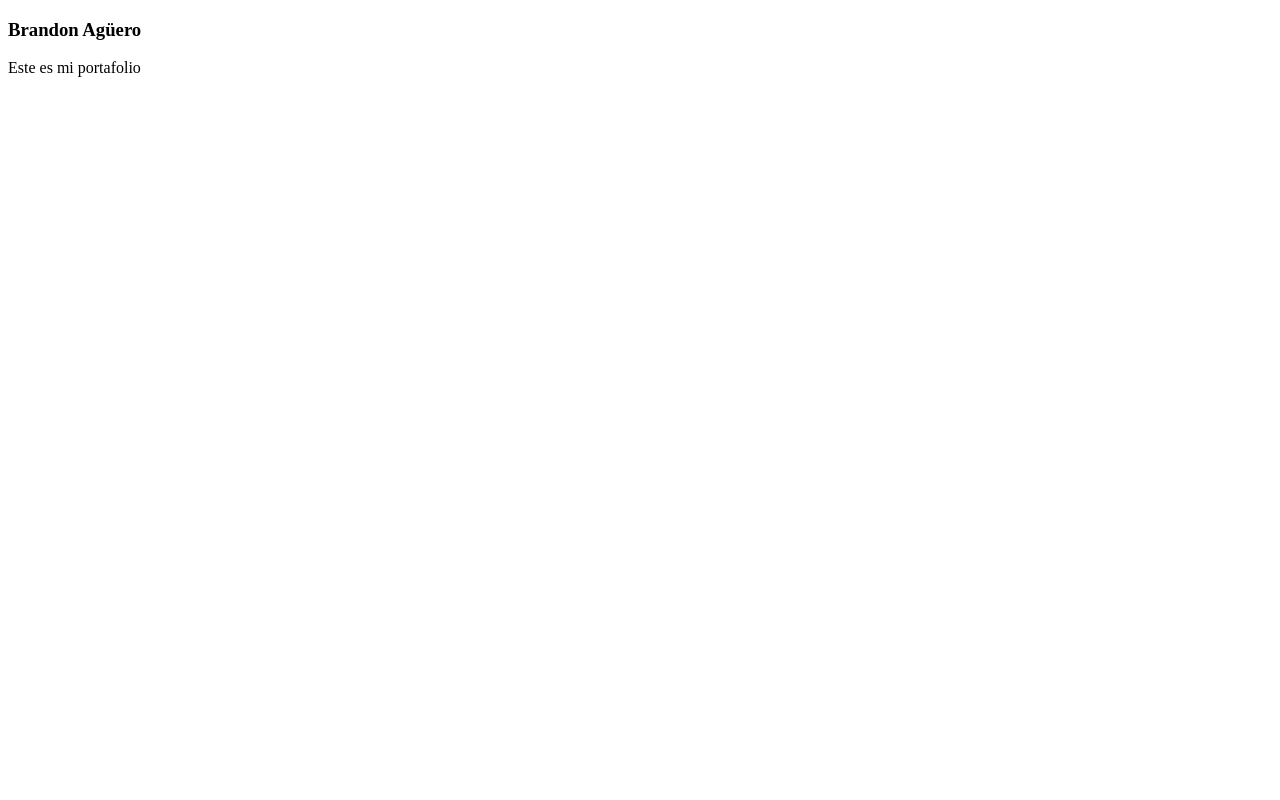
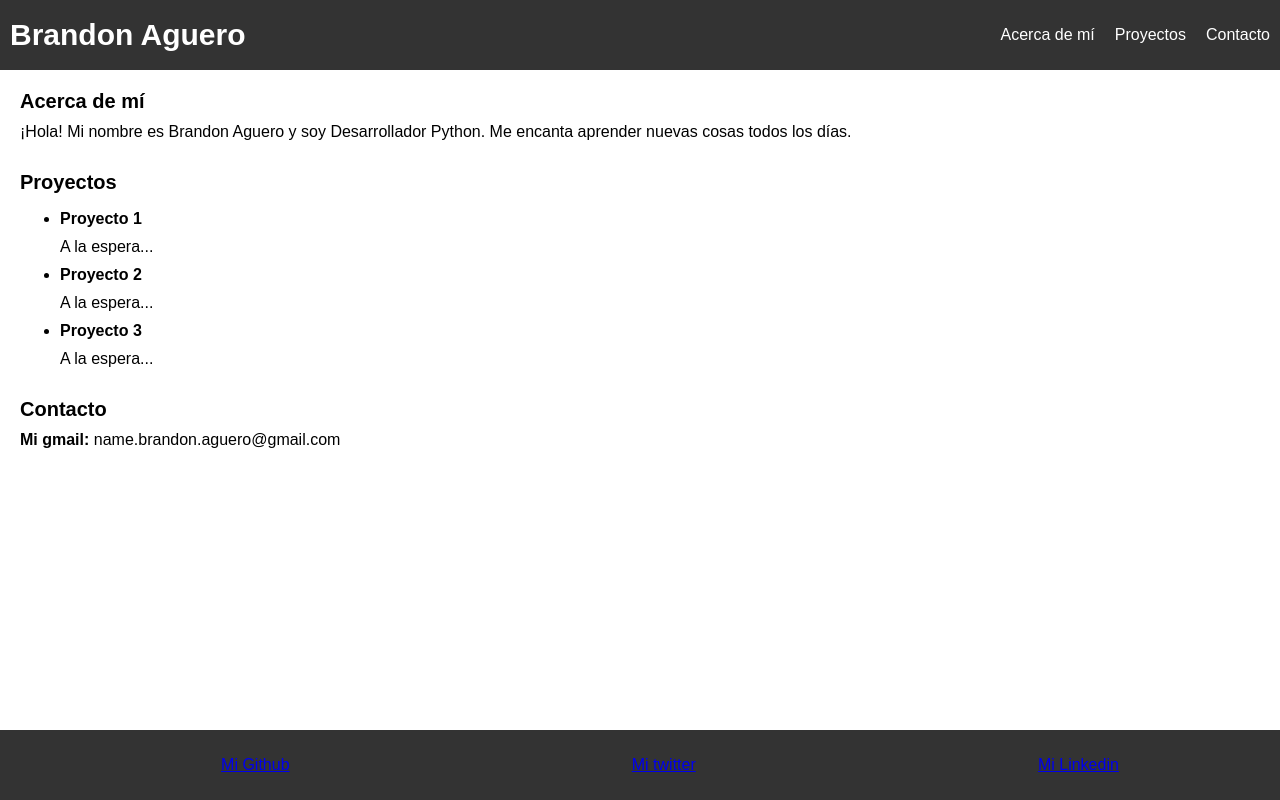
Before and after one commit to BrandonAguero/brandonaguero.github.io, a plain HTML site: page index.html in a window 1280 px wide. Drawn offline with Linux system fonts and the light colour scheme.

Commit message:
Agregamos un mejor html y css

```diff
--- a/index.html
+++ b/index.html
@@ -11,8 +11,48 @@
 </head>
 <body>
     <header>
-        <h3>Brandon Agüero</h3>
-        <p>Este es mi portafolio</p>
-    </header>
+		<h1>Brandon Aguero</h1>
+		<nav>
+			<ul>
+				<li><a href="#acerca-de-mi">Acerca de mí</a></li>
+				<li><a href="#proyectos">Proyectos</a></li>
+				<li><a href="#contacto">Contacto</a></li>
+			</ul>
+		</nav>
+	</header>
+	<main>
+		<section id="acerca-de-mi">
+			<h2>Acerca de mí</h2>
+			<p>¡Hola! Mi nombre es Brandon Aguero y soy Desarrollador Python. Me encanta aprender nuevas cosas todos los días.</p>
+		</section>
+		<section id="proyectos">
+			<h2>Proyectos</h2>
+			<ul>
+				<li>
+					<h3>Proyecto 1</h3>
+					<p>A la espera...</p>
+				</li>
+				<li>
+					<h3>Proyecto 2</h3>
+					<p>A la espera...</p>
+				</li>
+				<li>
+					<h3>Proyecto 3</h3>
+					<p>A la espera...</p>
+				</li>
+			</ul>
+		</section>
+		<section id="contacto">
+			<h2>Contacto</h2>
+			<p><strong>Mi gmail:</strong> name.brandon.aguero@gmail.com</p>
+		</section>
+	</main>
+	<footer>
+		<ul>
+			<li><a href="#">Mi Github</a></li>
+			<li><a href="#">Mi twitter</a></li>
+			<li><a href="#">Mi Linkedin</a></li>
+		</ul>
+	</footer>
 </body>
 </html>
--- a/style.css
+++ b/style.css
@@ -0,0 +1,72 @@
+body {
+	margin: 0;
+	padding: 0;
+	font-family: Arial, sans-serif;
+}
+
+header {
+	background-color: #333;
+    width: 100vw;
+	color: #fff;
+	display: flex;
+	justify-content: space-between;
+	align-items: center;
+	padding: 10px;
+}
+
+nav ul {
+	list-style: none;
+	display: flex;
+}
+
+nav li {
+	margin-right: 20px;
+}
+
+nav a {
+	color: #fff;
+	text-decoration: none;
+}
+
+main {
+	margin: 20px;
+}
+
+section {
+	margin-bottom: 30px;
+}
+
+h1 {
+	font-size: 30px;
+	margin: 0;
+}
+
+h2 {
+	font-size: 20px;
+	margin-bottom: 10px;
+}
+
+h3 {
+	font-size: 16px;
+	margin: 10px 0;
+}
+
+p {
+	margin: 0;
+}
+
+footer {
+	background-color: #333;
+	color: #fff;
+	text-align: center;
+	padding: 10px;
+	position: absolute;
+	bottom: 0;
+	width: 100vw;
+}
+
+footer ul {
+    list-style: none;
+    display: flex;
+    justify-content: space-around;
+}
```
